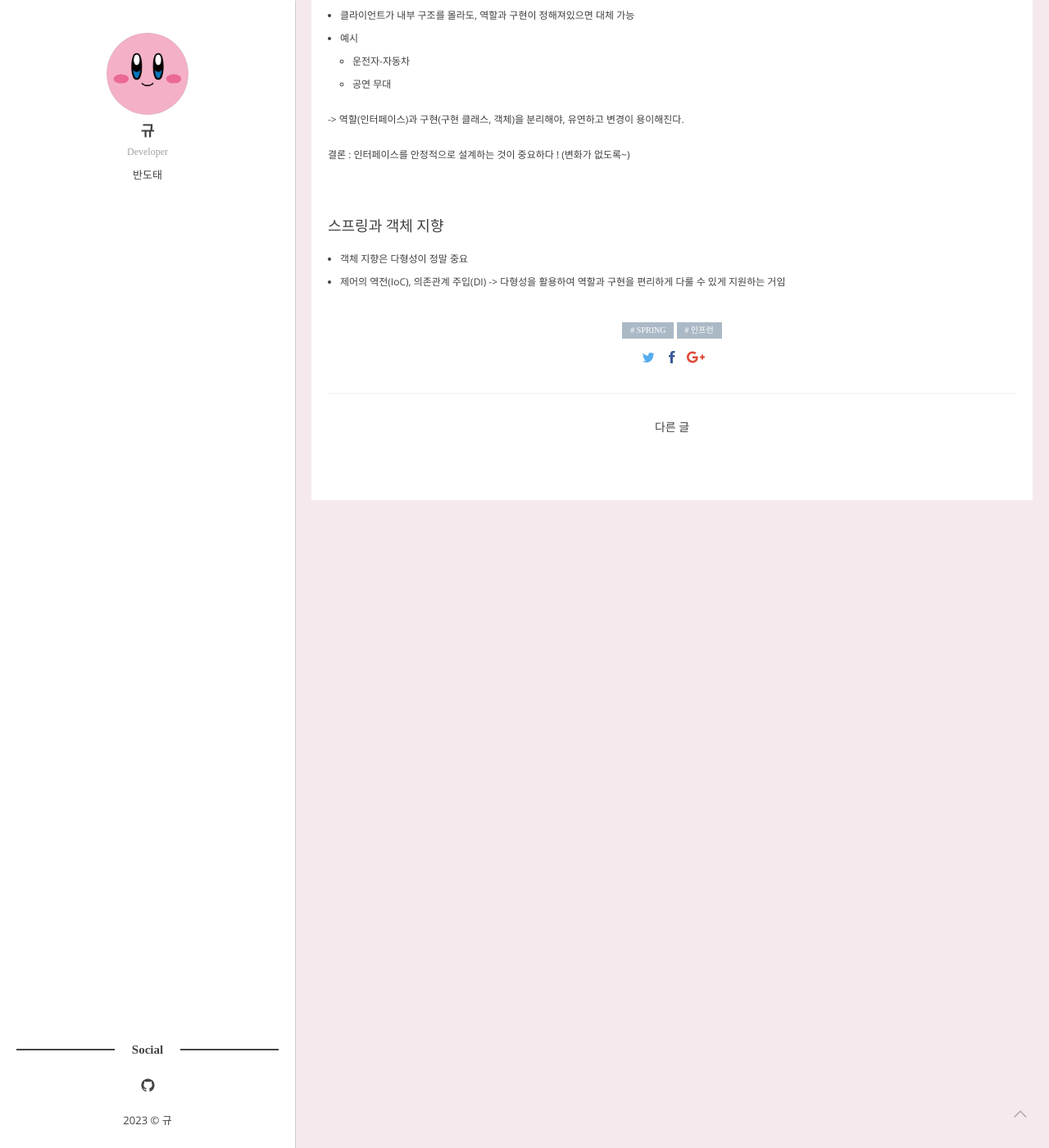
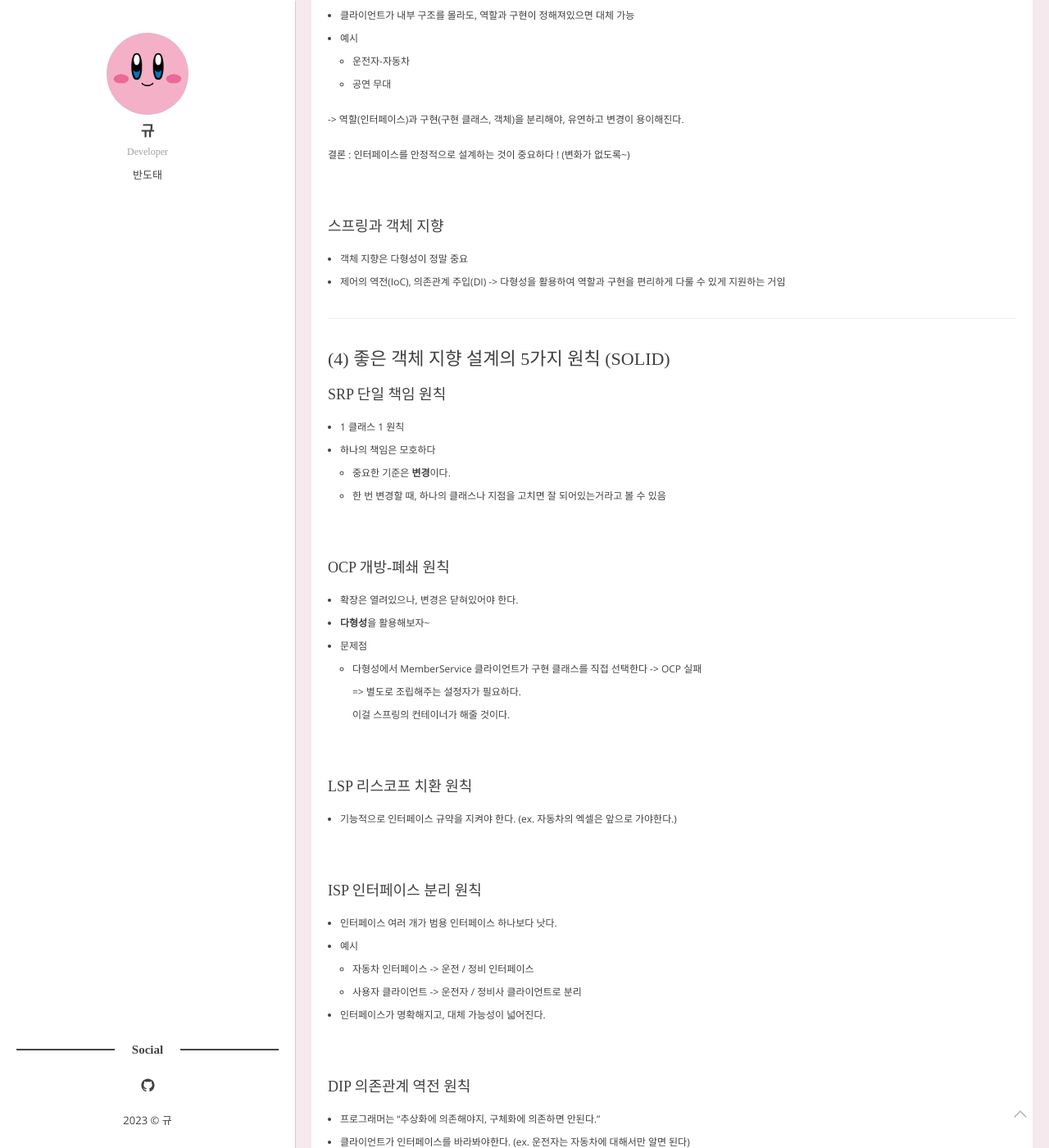
Before and after one commit to Kyuyoung11/Kyuyoung11.github.io, a Jekyll site: the page built from _posts/2023-09-17-springBasic_1.md, in a window 1280 px wide and 1400 px high, scrolled down 1826 px. Shown: the whole window at 82% size. Built offline with Jekyll 4.4.1, drawn with Linux system fonts in a browser that asks for light colours; some web fonts are replaced; some of the changed text lies outside the part shown.

Commit message:
섹션 1 업로드

`````diff
--- a/_posts/2023-09-17-springBasic_1.md
+++ b/_posts/2023-09-17-springBasic_1.md
@@ -88,3 +88,70 @@
 #### 스프링과 객체 지향
 - 객체 지향은 다형성이 정말 중요
 - 제어의 역전(IoC), 의존관계 주입(DI) -> 다형성을 활용하여 역할과 구현을 편리하게 다룰 수 있게 지원하는 거임
+
+
+----
+### (4) 좋은 객체 지향 설계의 5가지 원칙 (SOLID)
+#### SRP 단일 책임 원칙
+- 1 클래스 1 원칙
+- 하나의 책임은 모호하다
+  - 중요한 기준은 **변경**이다.
+  - 한 번 변경할 때, 하나의 클래스나 지점을 고치면 잘 되어있는거라고 볼 수 있음
+
+<br/>
+
+#### OCP 개방-폐쇄 원칙
+- 확장은 열려있으나, 변경은 닫혀있어야 한다.
+- **다형성**을 활용해보자~
+- 문제점
+  - 다형성에서 MemberService 클라이언트가 구현 클래스를 직접 선택한다 -> OCP 실패
+    => 별도로 조립해주는 설정자가 필요하다.
+        이걸 스프링의 컨테이너가 해줄 것이다.
+
+<br/>
+
+#### LSP 리스코프 치환 원칙
+- 기능적으로 인터페이스 규약을 지켜야 한다. (ex. 자동차의 엑셀은 앞으로 가야한다.)
+
+<br/>
+
+#### ISP 인터페이스 분리 원칙
+- 인터페이스 여러 개가 범용 인터페이스 하나보다 낫다.
+- 예시
+  - 자동차 인터페이스 -> 운전 / 정비 인터페이스
+  - 사용자 클라이언트 -> 운전자 / 정비사 클라이언트로 분리
+- 인터페이스가 명확해지고, 대체 가능성이 넓어진다.
+
+<br/>
+
+#### DIP 의존관계 역전 원칙
+- 프로그래머는 "추상화에 의존해야지, 구체화에 의존하면 안된다."
+- 클라이언트가 인터페이스를 바라봐야한다. (ex. 운전자는 자동차에 대해서만 알면 된다)
+- DIP 위반 코드
+````
+MemberRepository memberRepository = new MemoryMemberRepository();
+````
+
+<br/>
+
+#### 정리
+- 다형성만으로는 OCP와 DIP를 지킬 수 없다.
+- 쉽게 갈아끼울 수 있어야 한다는 것이 핵심.
+
+----
+### (5) 객체 지향 설계와 스프링
+#### 스프링없이 OCP,DIP 원칙을 지키며 개발하기
+- 너무 할일이 많아서, 프레임워크로 만드는 것이 더 낫다.
+-> DI 컨테이너의 필요성을 알게 될 것이다.
+
+----
+### 정리
+- 모든 설계에 역할과 구현을 분리하자
+- 이상적으로는 모든 설계에 인터페이스를 구현하는 것이 좋음.
+- 인터페이스를 만드는 것의 장점
+  - 구체적으로 어떻게 구현할지 정해지지 않아도, 일단 개발을 시작할 수 있다.
+- 인터페이스를 만드는 것의 단점
+  - 추상화라는 비용이 발생한다.
+  - 코드를 읽을 때, 구현 클래스가 무엇인지 알 수 없다.
+
+=> 확장할 가능성을 고려해서 선택하는게 낫다.
`````
Also changed, not shown: other parts of _posts/2023-09-17-springBasic_1.md (+1 -1 lines).
